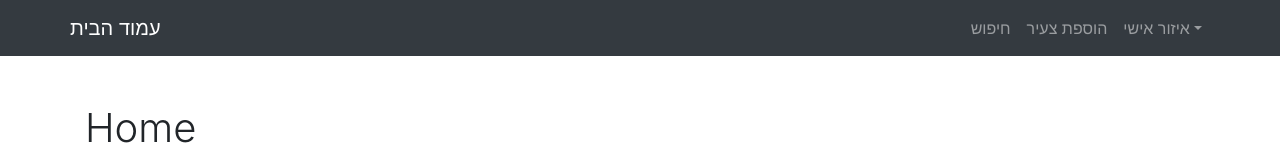
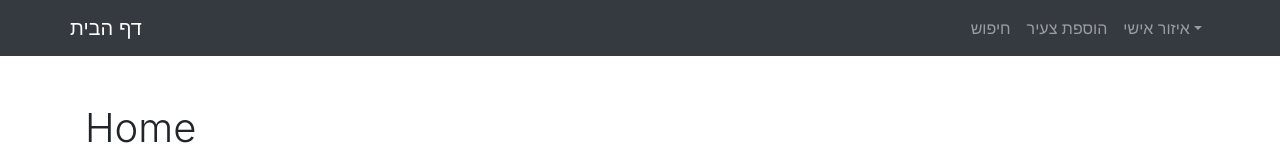
Before and after one commit to bashairam/shelter, a React (Create React App) app in the folder react-app/: page / in a window 1280 px wide. Shown: the top 160 px of the page. Built offline with nearby package versions, Linux system fonts and the light colour scheme.

Commit message:
Edit browser settings

```diff
--- a/react-app/src/components/Navigation.jsx
+++ b/react-app/src/components/Navigation.jsx
@@ -9,7 +9,7 @@ function Navigation() {
       <nav className="navbar navbar-expand navbar-dark bg-dark">
         <div className="container">
           <NavLink className="navbar-brand" to="/">
-            עמוד הבית
+            דף הבית
           </NavLink>
           <div>
             <ul className="navbar-nav ml-auto">
```
